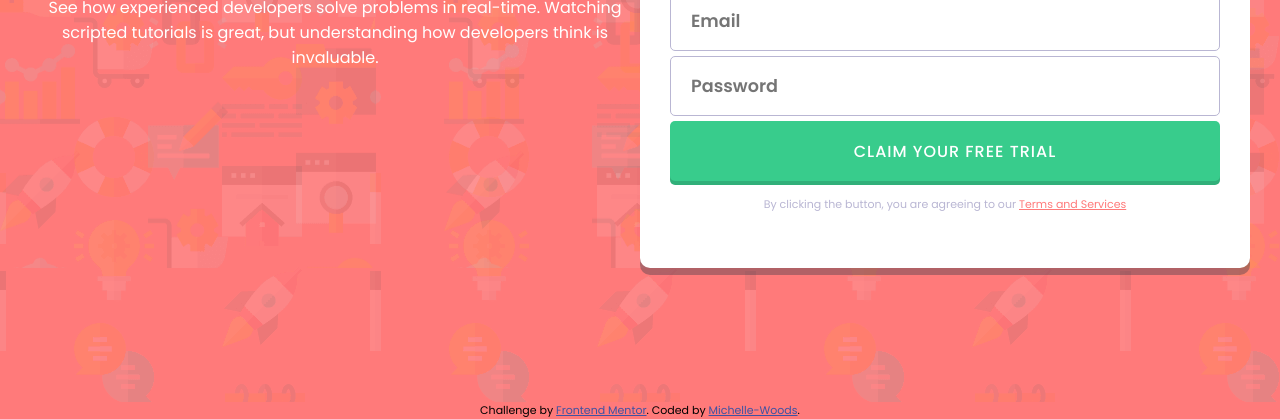
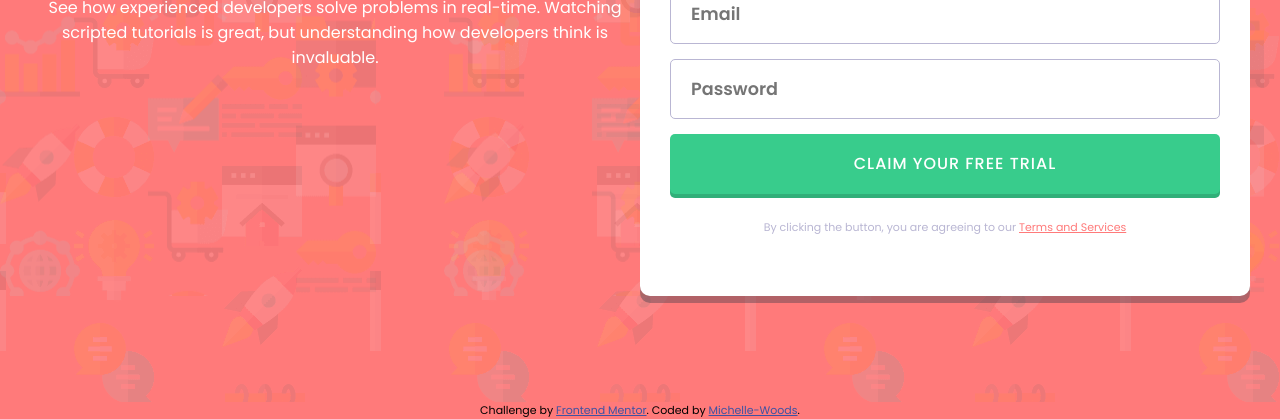
Before and after one commit to michelle-woods/Front-End-Mentor-Sign-Up-Form, a plain HTML site: page index.html in a window 1280 px wide. Shown: the part 398-817 px from the top of the page. Drawn offline with Linux system fonts and the light colour scheme.

Commit message:
changed margin-bottom

```diff
--- a/style.css
+++ b/style.css
@@ -91,9 +91,9 @@ body {
   box-shadow: 0 7px hsla(249, 10%, 26%, 0.404);
 }
 
-.field-group {
+.right-col .field-group {
   position: relative;
-  margin-bottom: 25px;
+  margin-bottom: 30px;
 }
 
 .right-col label {
@@ -104,7 +104,7 @@ body {
 .right-col button {
   width: 100%;
   height: 60px;
-  margin-bottom: 5px;
+  margin-bottom: 15px;
   border-radius: var(--sBorderRadius);
   border: 1.3px solid hsl(246, 25%, 77%);
   font-family: "Poppins", sans-serif;
```
